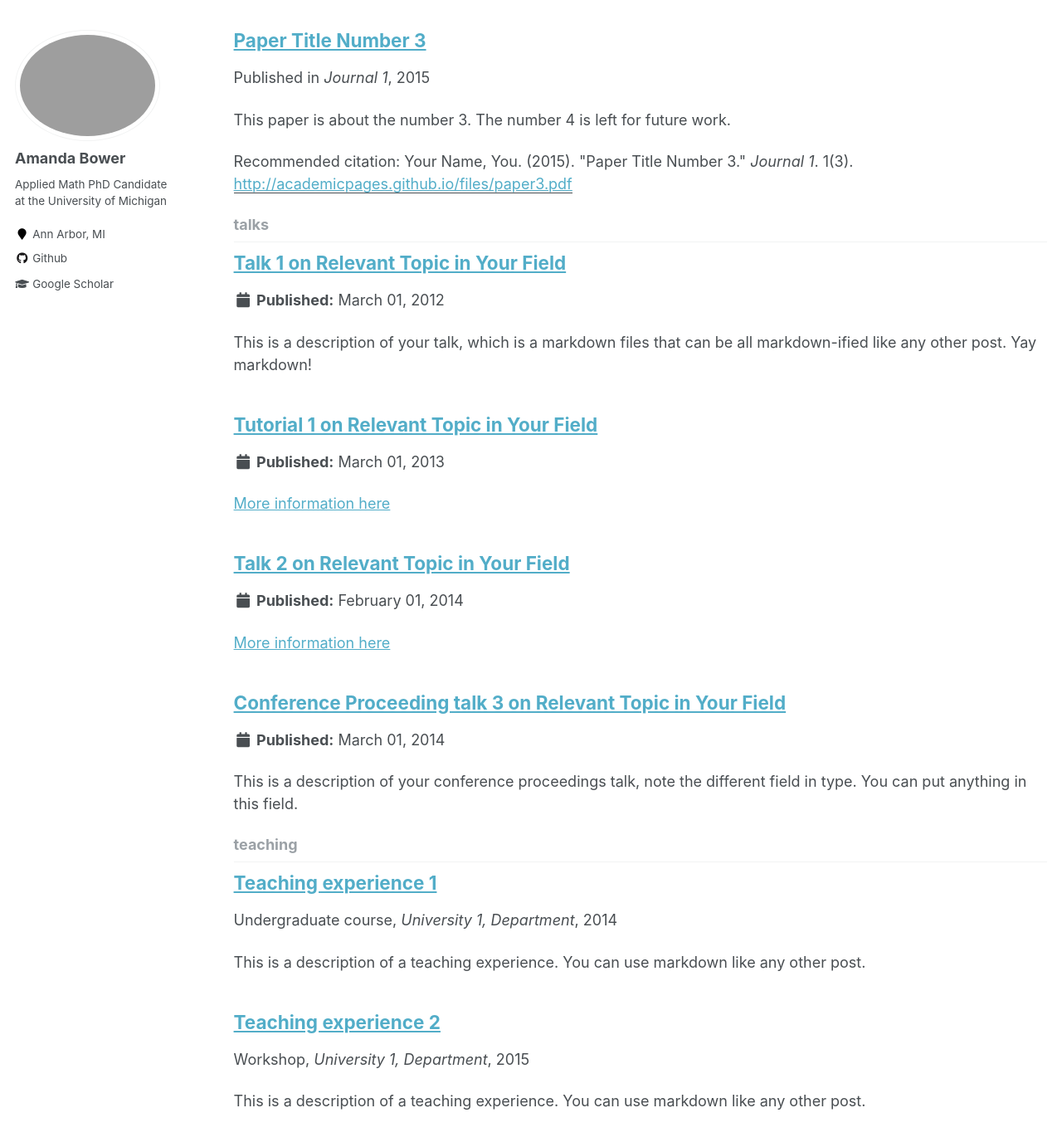
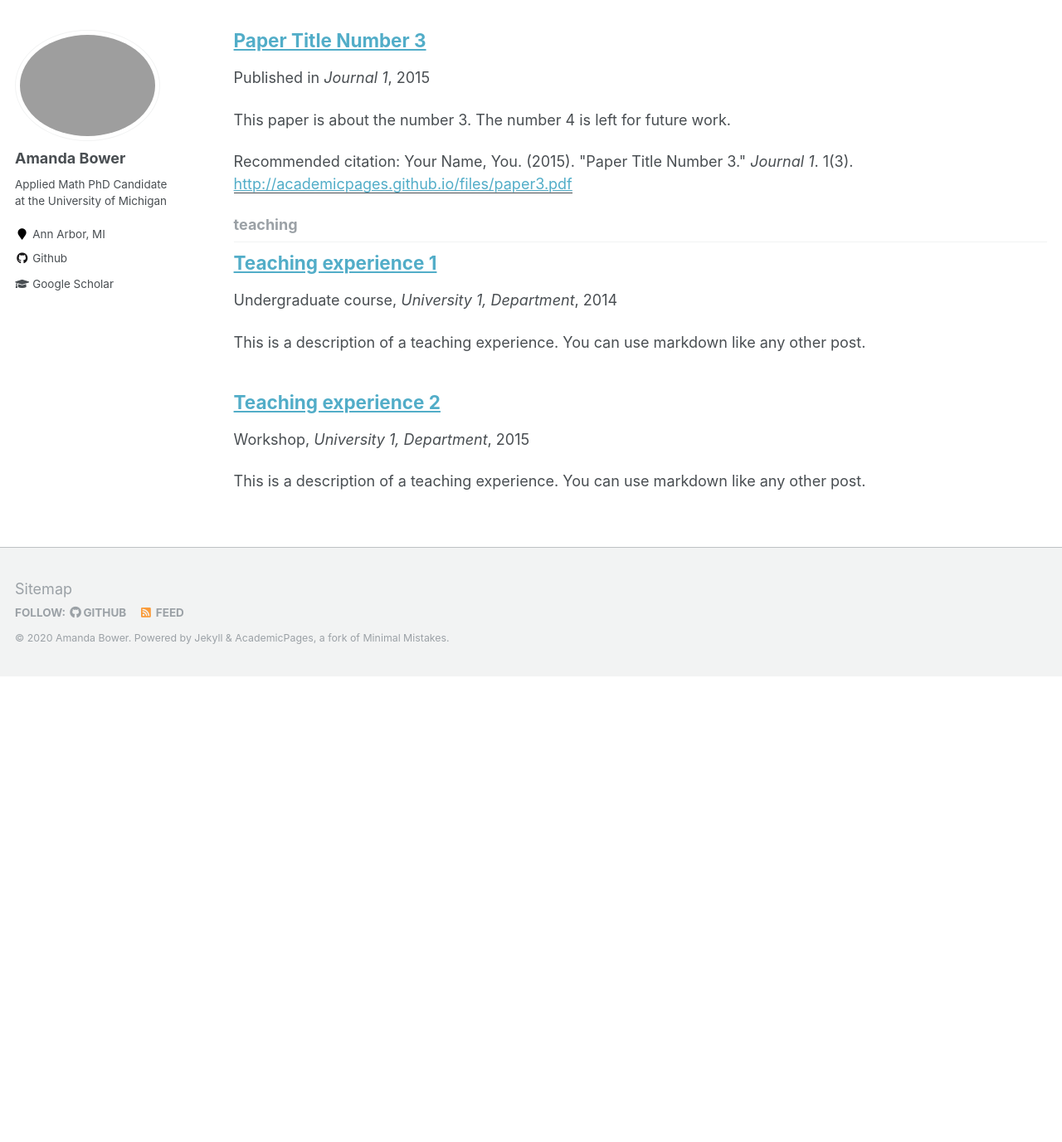
Before and after one commit to Amandarg/amandarg.github.io, a Jekyll site: the page built from _pages/collection-archive.html, in a window 1280 px wide and 1400 px high, scrolled down 1382 px. Shown: the top 1376 px of the window at 83% size. Built offline with Jekyll 4.4.1, drawn with Linux system fonts in a browser that asks for light colours; after the commit the page ends 2197 px from its top, so only the background shows below that; part of the change alters nothing that is shown.

```diff
--- a/_config.yml
+++ b/_config.yml
@@ -185,7 +185,7 @@ collections:
     output: true
     permalink: /:collection/:path/
   talks:
-    output: true
+    output: false
     permalink: /:collection/:path/
 
 
@@ -243,7 +243,7 @@ defaults:
     values:
       layout: talk
       author_profile: true
-      share: true
+      share: false
 
 # Sass/SCSS
 sass:
```
